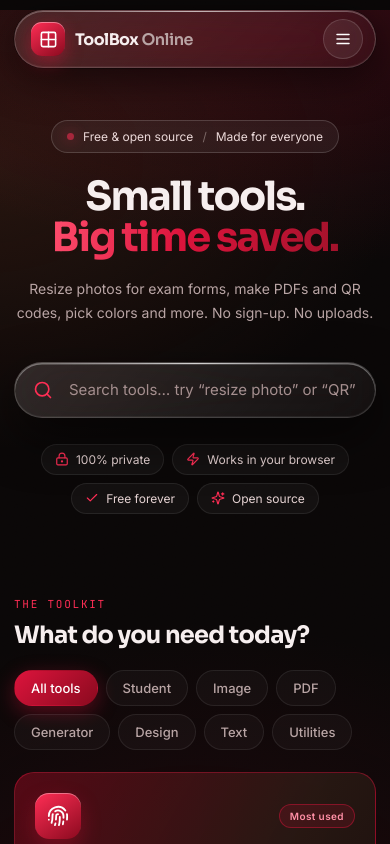
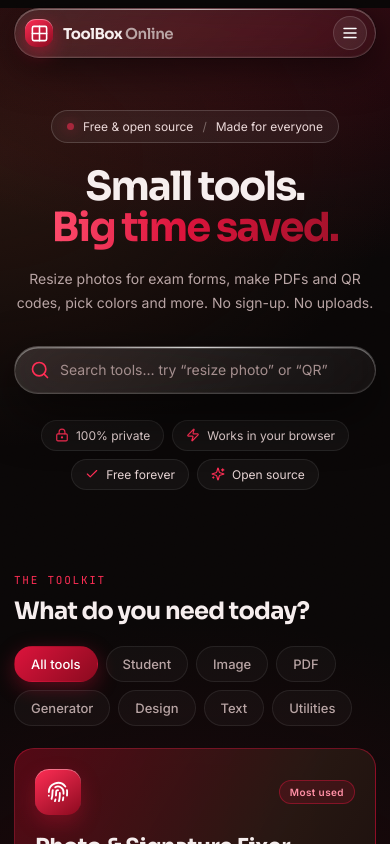
Before and after one commit to nur12islam/Toolbox, a React (Vite) app: page / in a window 390 px wide. Shown: the top 844 px of the page. Built offline with nearby package versions, Linux system fonts and the light colour scheme.

Commit message:
style: compact liquid glass bars

```diff
--- a/src/index.css
+++ b/src/index.css
@@ -41,16 +41,16 @@ button:focus-visible,a:focus-visible,input:focus-visible,textarea:focus-visible,
 @supports not ((backdrop-filter:blur(1px)) or (-webkit-backdrop-filter:blur(1px))){.glass{background:rgba(26,14,14,.94)}}
 
 /* ---------- Top bar ---------- */
-.topbar{position:sticky;top:14px;z-index:30;margin-top:14px;height:64px;padding:0 12px 0 16px;border-radius:999px;display:flex;align-items:center;justify-content:space-between;gap:14px}
+.topbar{position:sticky;top:12px;z-index:30;margin-top:12px;height:56px;padding:0 10px 0 14px;border-radius:999px;display:flex;align-items:center;justify-content:space-between;gap:10px}
 .topbar:before{content:'';position:absolute;left:22px;right:22px;top:0;height:1px;background:linear-gradient(90deg,transparent,rgba(255,255,255,.55),transparent);border-radius:99px}
-.brand{display:inline-flex;align-items:center;gap:10px;border:0;background:none;color:var(--text);font-family:var(--font-head);font-size:18px;font-weight:700;letter-spacing:-.5px;padding:0}
-.brand-mark{width:34px;height:34px;display:grid;place-items:center;border-radius:11px;color:#fff;background:linear-gradient(145deg,var(--accent-hi),var(--accent-deep));box-shadow:inset 0 1px 0 rgba(255,255,255,.4),0 6px 18px rgba(220,20,60,.45)}
+.brand{display:inline-flex;align-items:center;gap:10px;border:0;background:none;color:var(--text);font-family:var(--font-head);font-size:16px;font-weight:700;letter-spacing:-.5px;padding:0}
+.brand-mark{width:30px;height:30px;display:grid;place-items:center;border-radius:11px;color:#fff;background:linear-gradient(145deg,var(--accent-hi),var(--accent-deep));box-shadow:inset 0 1px 0 rgba(255,255,255,.4),0 6px 18px rgba(220,20,60,.45)}
 .brand-light{font-weight:400;color:var(--muted)}
 .nav{display:flex;align-items:center;gap:4px}
-.nav-link{border:0;background:transparent;color:var(--muted);font-size:13px;font-weight:500;display:flex;align-items:center;gap:5px;padding:9px 15px;border-radius:999px;transition:background .2s,color .2s}
+.nav-link{border:0;background:transparent;color:var(--muted);font-size:12px;font-weight:500;display:flex;align-items:center;gap:4px;padding:7px 11px;border-radius:999px;transition:background .2s,color .2s}
 .nav-link:hover{color:#fff;background:rgba(255,255,255,.07)}
 .nav-link.active{color:#fff;background:rgba(220,20,60,.22);box-shadow:inset 0 0 0 1px var(--accent-line)}
-.nav-credit{display:inline-flex;align-items:center;gap:7px;padding:9px 15px;border-radius:999px;font-size:12px;font-weight:600;color:#fff;background:linear-gradient(135deg,var(--accent),var(--accent-deep));box-shadow:inset 0 1px 0 rgba(255,255,255,.35),0 6px 20px rgba(220,20,60,.4);transition:transform .2s,box-shadow .2s}
+.nav-credit{display:inline-flex;align-items:center;gap:6px;padding:7px 12px;border-radius:999px;font-size:11px;font-weight:600;color:#fff;background:linear-gradient(135deg,var(--accent),var(--accent-deep));box-shadow:inset 0 1px 0 rgba(255,255,255,.35),0 6px 20px rgba(220,20,60,.4);transition:transform .2s,box-shadow .2s}
 .nav-credit:hover{transform:translateY(-1px);box-shadow:inset 0 1px 0 rgba(255,255,255,.4),0 10px 28px rgba(255,46,85,.5)}
 .mobile-menu{display:none;background:rgba(255,255,255,.07);border:1px solid var(--line2);border-radius:50%;width:40px;height:40px;place-items:center;color:#fff}
 
@@ -68,18 +68,18 @@ button:focus-visible,a:focus-visible,input:focus-visible,textarea:focus-visible,
 .trust-badge svg{color:var(--accent-hi)}
 
 /* ---------- Liquid glass search ---------- */
-.search-wrap{position:relative;max-width:680px;margin:36px auto 0;z-index:20}
-.search-box{height:62px;border-radius:999px;display:flex;align-items:center;gap:14px;padding:0 14px 0 22px;color:var(--muted);transition:transform .25s,box-shadow .25s,border-color .25s;
+.search-wrap{position:relative;max-width:620px;margin:30px auto 0;z-index:20}
+.search-box{height:54px;border-radius:999px;display:flex;align-items:center;gap:10px;padding:0 12px 0 18px;color:var(--muted);transition:transform .25s,box-shadow .25s,border-color .25s;
   background:linear-gradient(135deg,rgba(255,255,255,.13),rgba(255,255,255,.04));
   -webkit-backdrop-filter:blur(28px) saturate(190%);backdrop-filter:blur(28px) saturate(190%);
   border:1px solid var(--glass-border);box-shadow:inset 0 1.5px 0 rgba(255,255,255,.35),inset 0 -1px 0 rgba(255,255,255,.06),0 18px 50px rgba(0,0,0,.55)}
 .search-box:focus-within{transform:scale(1.015);border-color:var(--accent-line);box-shadow:inset 0 1.5px 0 rgba(255,255,255,.4),0 0 0 4px rgba(220,20,60,.18),0 22px 60px rgba(220,20,60,.28)}
 .search-box:before{content:'';position:absolute;left:30px;right:30px;top:0;height:1px;background:linear-gradient(90deg,transparent,rgba(255,255,255,.7),transparent)}
 .search-box svg{flex-shrink:0;color:var(--accent-hi)}
-.search-box input{background:none;border:0;outline:none;color:#fff;flex:1;min-width:0;font-size:16px}
+.search-box input{background:none;border:0;outline:none;color:#fff;flex:1;min-width:0;font-size:14px}
 .search-box input::placeholder{color:#a58f8f}
 .search-box button.clear{border:0;background:rgba(255,255,255,.1);color:#ddd;border-radius:50%;width:28px;height:28px;display:grid;place-items:center;padding:0}
-.search-box kbd{border:1px solid var(--line2);background:rgba(0,0,0,.25);border-radius:8px;padding:5px 9px;font-family:var(--mono);font-size:11px;color:var(--muted);white-space:nowrap}
+.search-box kbd{border:1px solid var(--line2);background:rgba(0,0,0,.25);border-radius:7px;padding:4px 7px;font-family:var(--mono);font-size:10px;color:var(--muted);white-space:nowrap}
 .search-results{position:absolute;left:10px;right:10px;top:72px;border-radius:24px;padding:8px;max-height:360px;overflow:auto;text-align:left;animation:pop .18s ease-out}
 @keyframes pop{from{opacity:0;transform:translateY(-6px) scale(.985)}}
 .search-result{width:100%;display:flex;align-items:center;gap:13px;border:0;background:transparent;color:var(--text);padding:11px 12px;border-radius:16px;text-align:left}
@@ -150,8 +150,8 @@ button:focus-visible,a:focus-visible,input:focus-visible,textarea:focus-visible,
 .footer-links{display:flex;flex-direction:column;align-items:flex-start;gap:10px}
 .footer-links a,.footer-links button{display:inline-flex;align-items:center;gap:5px;border:0;background:none;padding:0;color:var(--muted);font-size:13px}
 .footer-links a:hover,.footer-links button:hover{color:#ff8fa5}
-.footer-credit{margin-top:34px;padding:16px 20px;border-radius:999px;display:flex;align-items:center;justify-content:center;flex-wrap:wrap;gap:10px;font-size:14px;color:#f0dede}
-.footer-credit a{font-weight:700;color:#fff;display:inline-flex;align-items:center;gap:6px;text-shadow:0 0 18px rgba(255,46,85,.8);transition:text-shadow .25s}
+.footer-credit{margin-top:28px;padding:12px 16px;border-radius:999px;display:flex;align-items:center;justify-content:center;flex-wrap:wrap;gap:8px;font-size:12px;color:#f0dede}
+.footer-credit a{font-weight:700;font-size:13px;color:#fff;display:inline-flex;align-items:center;gap:5px;text-shadow:0 0 18px rgba(255,46,85,.8);transition:text-shadow .25s}
 .footer-credit a:hover{text-shadow:0 0 26px rgba(255,46,85,1)}
 .footer-bottom{display:flex;justify-content:space-between;flex-wrap:wrap;gap:10px;margin-top:22px;font-size:12px;color:var(--faint)}
 
@@ -262,15 +262,16 @@ button:focus-visible,a:focus-visible,input:focus-visible,textarea:focus-visible,
 }
 @media(max-width:700px){
   .app-shell{padding:0 14px}
-  .topbar{height:58px;top:10px;margin-top:10px;border-radius:30px;flex-wrap:wrap}
-  .brand{font-size:16px}
-  .mobile-menu{display:grid}
-  .nav{display:none;position:absolute;left:0;right:0;top:66px;flex-direction:column;align-items:stretch;padding:10px;border-radius:24px;gap:4px;background:rgba(22,12,12,.88);-webkit-backdrop-filter:blur(26px) saturate(180%);backdrop-filter:blur(26px) saturate(180%);border:1px solid var(--glass-border);box-shadow:0 20px 50px rgba(0,0,0,.6)}
+  .topbar{height:50px;top:8px;margin-top:8px;padding:0 8px 0 10px;border-radius:26px;gap:8px;flex-wrap:wrap}
+  .brand{font-size:15px}
+  .brand-mark{width:28px;height:28px}
+  .mobile-menu{width:34px;height:34px;display:grid}
+  .nav{display:none;position:absolute;left:0;right:0;top:58px;flex-direction:column;align-items:stretch;padding:10px;border-radius:24px;gap:4px;background:rgba(22,12,12,.88);-webkit-backdrop-filter:blur(26px) saturate(180%);backdrop-filter:blur(26px) saturate(180%);border:1px solid var(--glass-border);box-shadow:0 20px 50px rgba(0,0,0,.6)}
   .nav.open{display:flex}
-  .nav-link,.nav-credit{justify-content:center;padding:12px}
+  .nav-link,.nav-credit{justify-content:center;padding:10px}
   .hero{padding:52px 0 30px}
   .hero-copy{font-size:14px}
-  .search-box{height:56px;padding:0 12px 0 18px}.search-box input{font-size:15px}.search-box kbd{display:none}
+  .search-box{height:48px;padding:0 10px 0 15px;gap:8px}.search-box input{font-size:14px}.search-box kbd{display:none}
   .section-head h2{font-size:24px}.tool-count{display:none}
   .tool-grid{grid-template-columns:1fr;gap:10px}
   .tool-card.featured{grid-column:auto;flex-direction:column}
@@ -278,7 +279,7 @@ button:focus-visible,a:focus-visible,input:focus-visible,textarea:focus-visible,
   .steps{grid-template-columns:1fr;margin-top:40px}
   .privacy-banner{align-items:flex-start;padding:18px}.privacy-check{display:none}
   .footer-grid{grid-template-columns:1fr 1fr}
-  .footer-credit{border-radius:22px;text-align:center}
+  .footer-credit{border-radius:20px;padding:10px 14px;text-align:center}
   .tool-title{align-items:flex-start}.tool-icon-large{width:50px;height:50px}
   .tool-controls,.preview-panel,.single-tool,.qr-preview,.color-lab,.gradient-lab{padding:16px;border-radius:18px}
   .image-preview{height:260px}.signature-pad{height:190px}
```
